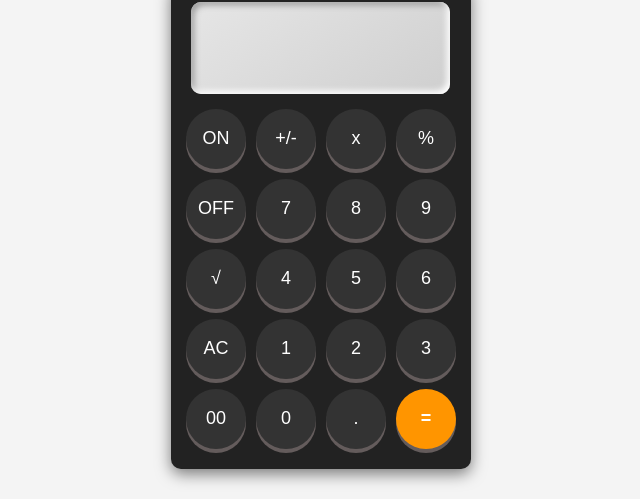
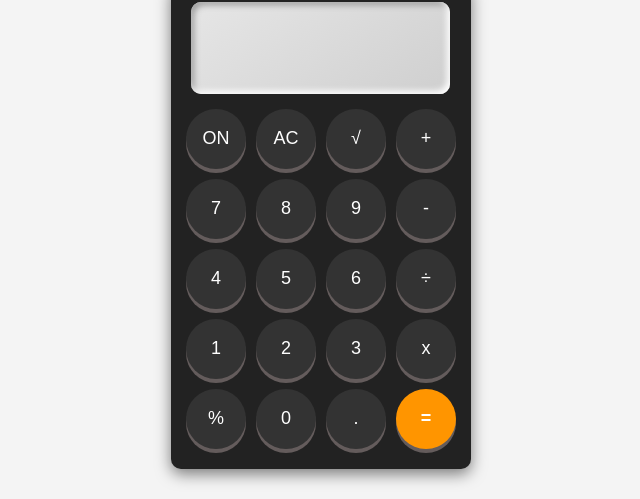
Before and after one commit to AStoyan0ff/Calculator, a plain HTML site: page src/Calcilators/index.html in a window 1280 px wide. Shown: the part 183-682 px from the top of the page, 319-959 px from the left. Drawn offline with Linux system fonts and the light colour scheme.

Commit message:
Update index.html

```diff
--- a/src/Calcilators/index.html
+++ b/src/Calcilators/index.html
@@ -8,40 +8,42 @@
 </head>
 <body>
 
-<div class="calculator">
-    <input type="text" class="display" disabled>
+    <div class="calculator">
+        <input type="text" class="display" disabled>
 
-    <div class="keys">
+        <div class="keys">
 
-        <button>ON</button>
-        <button>+/-</button>
-        <button>x</button>
-        <button>%</button>
+            <button class="btn power" data-value="power">ON</button>
+            <button class="btn ac" data-value="AC">AC</button>
+            <button class="btn operator" data-value="√">√</button>
+            <button class="btn operator" data-value="+">+</button>
 
-        <button>OFF</button>
-        <button>7</button>
-        <button>8</button>
-        <button>9</button>
 
-        <button>√</button>
-        <button>4</button>
-        <button>5</button>
-        <button>6</button>
+            <button class="btn num" data-value="7">7</button>
+            <button class="btn num" data-value="8">8</button>
+            <button class="btn num" data-value="9">9</button>
+            <button class="btn operator" data-value="-"> - </button>
 
-        <button>AC</button>
-        <button>1</button>
-        <button>2</button>
-        <button>3</button>
 
-        <button>00</button>
-        <button>0</button>
-        <button>.</button>
-        <button class="equal"> = </button>
+            <button class="btn" data-value="4">4</button>
+            <button class="btn" data-value="5">5</button>
+            <button class="btn" data-value="6">6</button>
+            <button class="btn operator" data-value="÷">÷</button>
 
+            <button class="btn num" data-value="1">1</button>
+            <button class="btn num" data-value="2">2</button>
+            <button class="btn num" data-value="3">3</button>
+            <button class="btn operator" data-value="x">x</button>
+
+            <button class="btn operator" data-value="%">%</button>
+            <button class="btn num" data-value="0">0</button>
+            <button class="btn dot" data-value=".">.</button>
+            <button class="btn equal"> = </button>
+
+        </div>
     </div>
-</div>
 
-<script src="script.js"></script>
+    <script src="script.js"></script>
 
 </body>
 </html>
```
